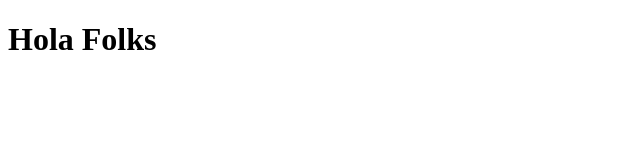
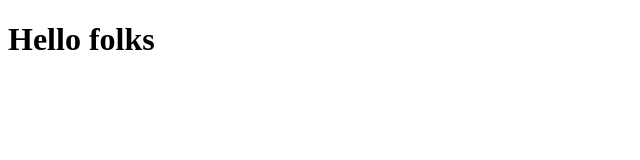
Before and after one commit to MelodyNicoleGrasso/Actividad-2, a plain HTML site: page index.html in a window 1280 px wide. Shown: the full height of the page, 0-640 px from the left. Drawn offline with Linux system fonts and the light colour scheme.

Commit message:
tercer commit

```diff
--- a/index.html
+++ b/index.html
@@ -6,6 +6,6 @@
     <title>Actividad 2</title>
 </head>
 <body>
-    <h1>Hola Folks</h1>
+    <h1>Hello folks</h1>
 </body>
 </html>
```
